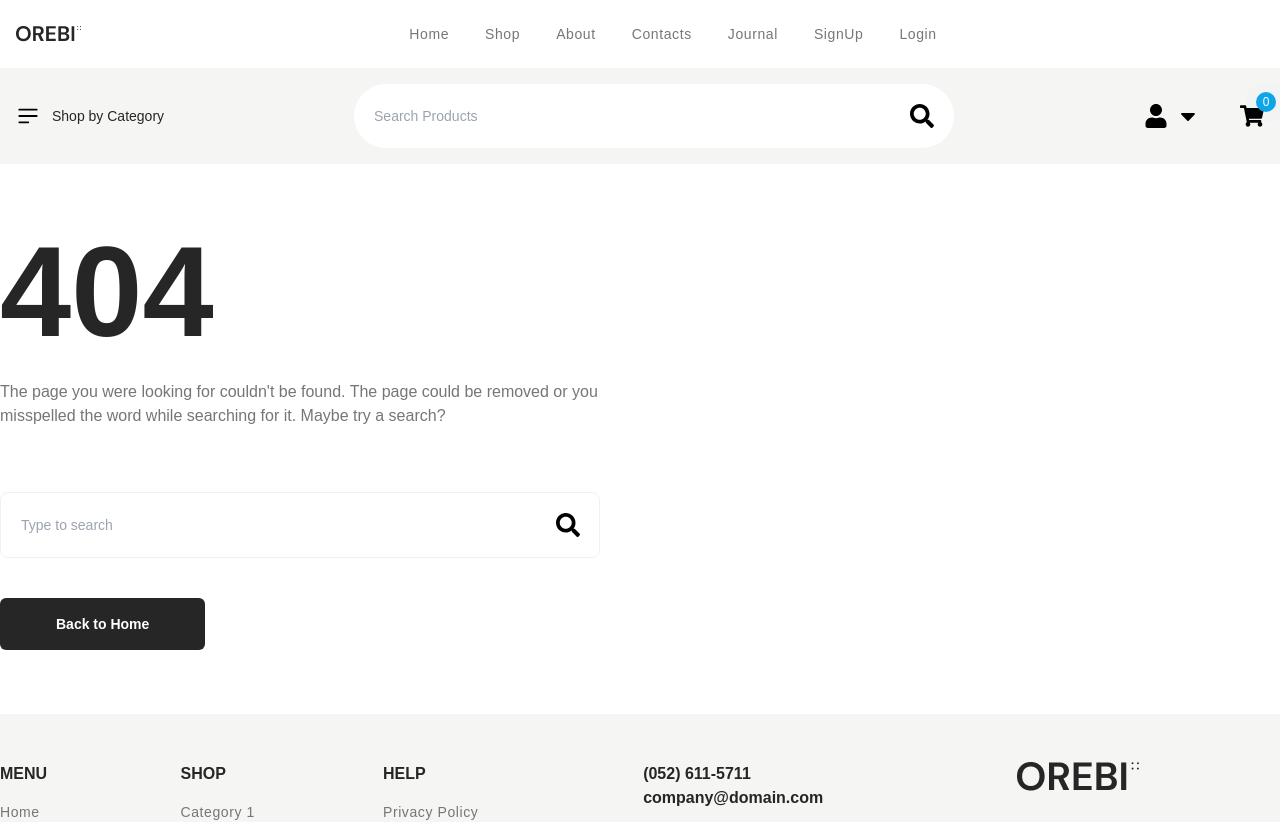
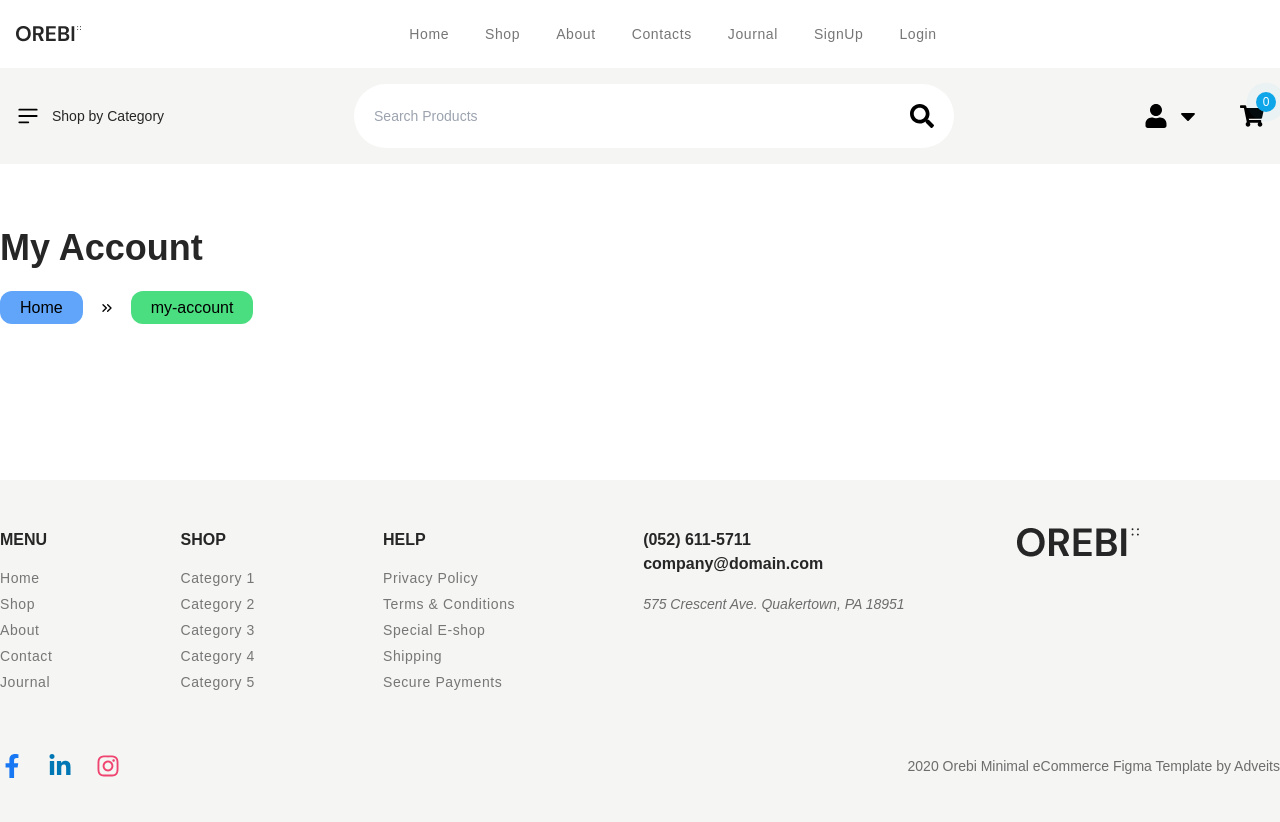
Before and after one commit to yasinn-arafat/Orebi, a React (Vite) app: page /my-account in a window 1280 px wide. Shown: the top 822 px of the page. Built offline with nearby package versions, Linux system fonts and the light colour scheme.

Commit message:
My Account Page Added

```diff
--- a/src/App.jsx
+++ b/src/App.jsx
@@ -18,6 +18,7 @@ import Contact from "./Pages/Contact/Contact";
 import Login from "./Pages/Login/Login";
 import About from "./Pages/About/About";
 import Error from "./Pages/Error/Error";
+import MyAccount from "./Pages/MyAccount/MyAccount";
 
 const router = createBrowserRouter(
   createRoutesFromElements(
@@ -31,6 +32,7 @@ const router = createBrowserRouter(
       <Route path="/contact" element={<Contact />} />
       <Route path="/login" element={<Login />} />
       <Route path="/about" element={<About />} />
+      <Route path="/my-account" element={<MyAccount />} />
       <Route path="*" element={<Error />} />
     </Route>,
   ),
--- a/src/Component/CommonComponent/Footer/Footer.jsx
+++ b/src/Component/CommonComponent/Footer/Footer.jsx
@@ -2,6 +2,7 @@ import React from "react";
 import FooterLogo from "../../../assets/FooterLogo.png";
 import FooterTop from "./FooterTop";
 import FooterBottom from "./FooterBottom";
+import { Link } from "react-router-dom";
 
 const Footer = () => {
   return (
@@ -54,9 +55,9 @@ const Footer = () => {
 
             <div>
               <picture>
-                <a href="#">
+                <Link to={"/"}>
                   <img src={FooterLogo} alt={FooterLogo} />
-                </a>
+                </Link>
               </picture>
             </div>
           </div>
--- a/src/Component/HomeComponent/Header/Header.jsx
+++ b/src/Component/HomeComponent/Header/Header.jsx
@@ -1,7 +1,7 @@
 import React, { useState } from "react";
 import Logo from "../../../assets/Logo.png";
 import { FaBars, FaXmark } from "react-icons/fa6";
-import { NavLink } from "react-router-dom";
+import { Link, NavLink } from "react-router-dom";
 
 const Header = () => {
   const [isShow, setisShow] = useState(false);
@@ -18,11 +18,11 @@ const Header = () => {
         <div className="container">
           <div className="flex items-center justify-between">
             <div>
-              <a href="#">
+              <Link to={"/"}>
                 <picture>
                   <img src={Logo} alt={Logo} />
                 </picture>
-              </a>
+              </Link>
             </div>
 
             <div>
--- a/src/Component/HomeComponent/MenuBar/MenuBar.jsx
+++ b/src/Component/HomeComponent/MenuBar/MenuBar.jsx
@@ -88,12 +88,9 @@ const MenuBar = () => {
       if (CartRef.current.contains(event.target)) {
         setshowCart(true);
       }
-      // console.log(CartRef.current.contains(event.target));
+      console.log(CartRef.current.contains(event.target));
     });
   }, []);
-
-  // CartRef Functionality
-  console.log(CartRef.current);
 
   return (
     <>
@@ -157,13 +154,14 @@ const MenuBar = () => {
                   className={`absolute divide-y divide-[#4b4949] border border-[#F0F0F0] text-center duration-500 ease-linear ${showUSer ? "right-0 top-[135px] z-10 w-full sm:right-[90px] sm:top-[140px] sm:w-[200px] md:right-[83px] md:top-[152px] xl:right-[140px]" : "right-[-100%]"}`}
                 >
                   <li className="cursor-pointer bg-[#2B2B2B] px-14 py-4 font-DMsans text-sm font-bold text-main-bg-color duration-150 ease-linear hover:bg-main-bg-color hover:text-[#2B2B2B]">
-                    <Link to={"/"}>My Account</Link>
+                    <Link to={"/my-account"}>My Account</Link>
                   </li>
                   <li className="cursor-pointer bg-[#2B2B2B] px-14 py-4 font-DMsans text-sm font-bold text-main-bg-color duration-150 ease-linear hover:bg-main-bg-color hover:text-[#2B2B2B]">
                     <Link to={"/"}>Log Out</Link>
                   </li>
                 </ul>
               )}
+
               {/* user */}
 
               {/* Cart */}
--- /dev/null
+++ b/src/Component/MyAccountComponent/MyAccountComponent.jsx
@@ -0,0 +1,16 @@
+import React from "react";
+import CommonHeading from "../CommonComponent/CommonHeading/CommonHeading";
+
+const MyAccountComponent = () => {
+  return (
+    <>
+      <div>
+        <div>
+          <CommonHeading title={"My Account"} />
+        </div>
+      </div>
+    </>
+  );
+};
+
+export default MyAccountComponent;
--- /dev/null
+++ b/src/Pages/MyAccount/MyAccount.jsx
@@ -0,0 +1,16 @@
+import React from "react";
+import MyAccountComponent from "../../Component/MyAccountComponent/MyAccountComponent";
+
+const MyAccount = () => {
+  return (
+    <>
+      <div className="py-16">
+        <div className="container">
+          <MyAccountComponent />
+        </div>
+      </div>
+    </>
+  );
+};
+
+export default MyAccount;
```
